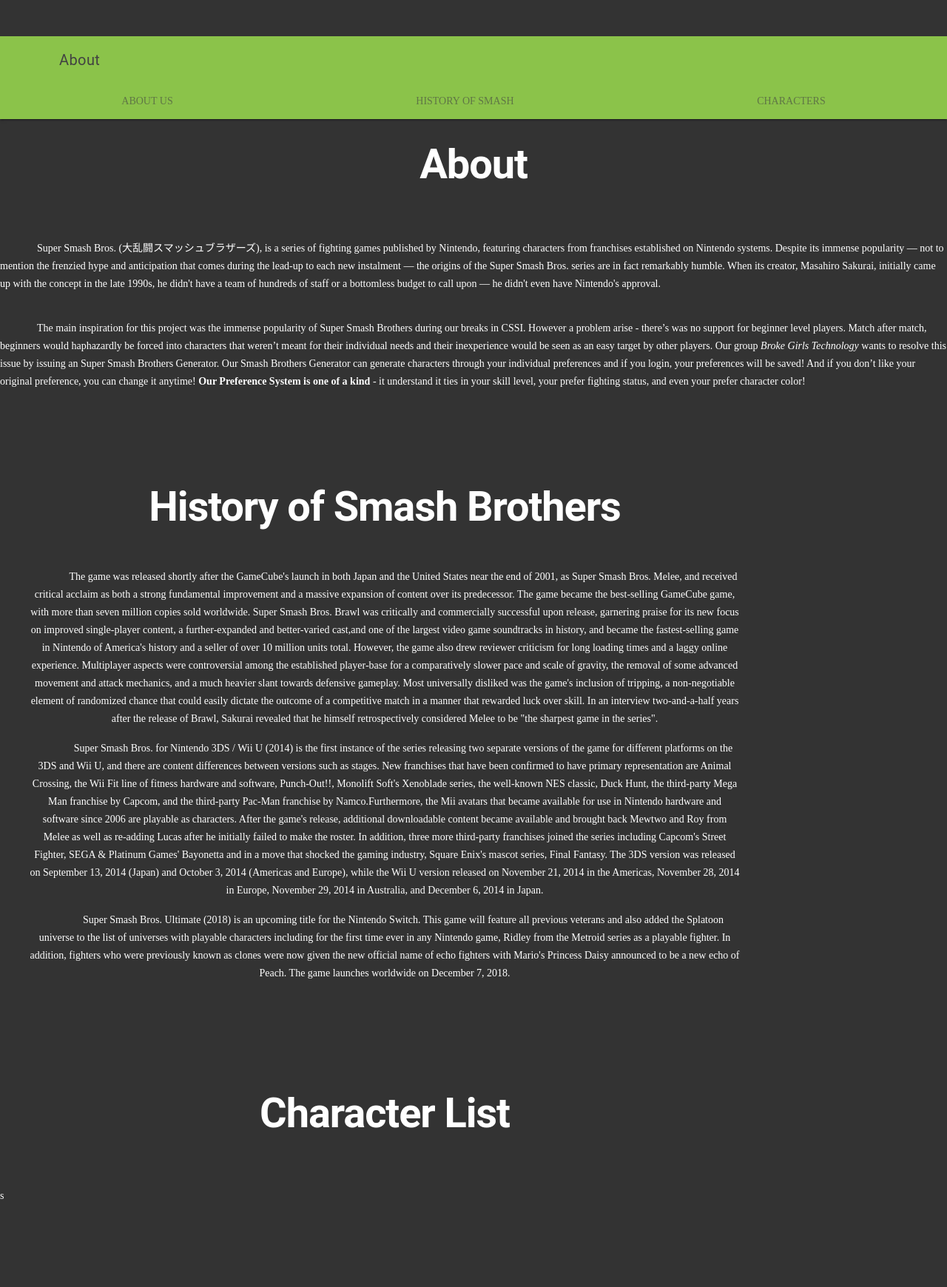
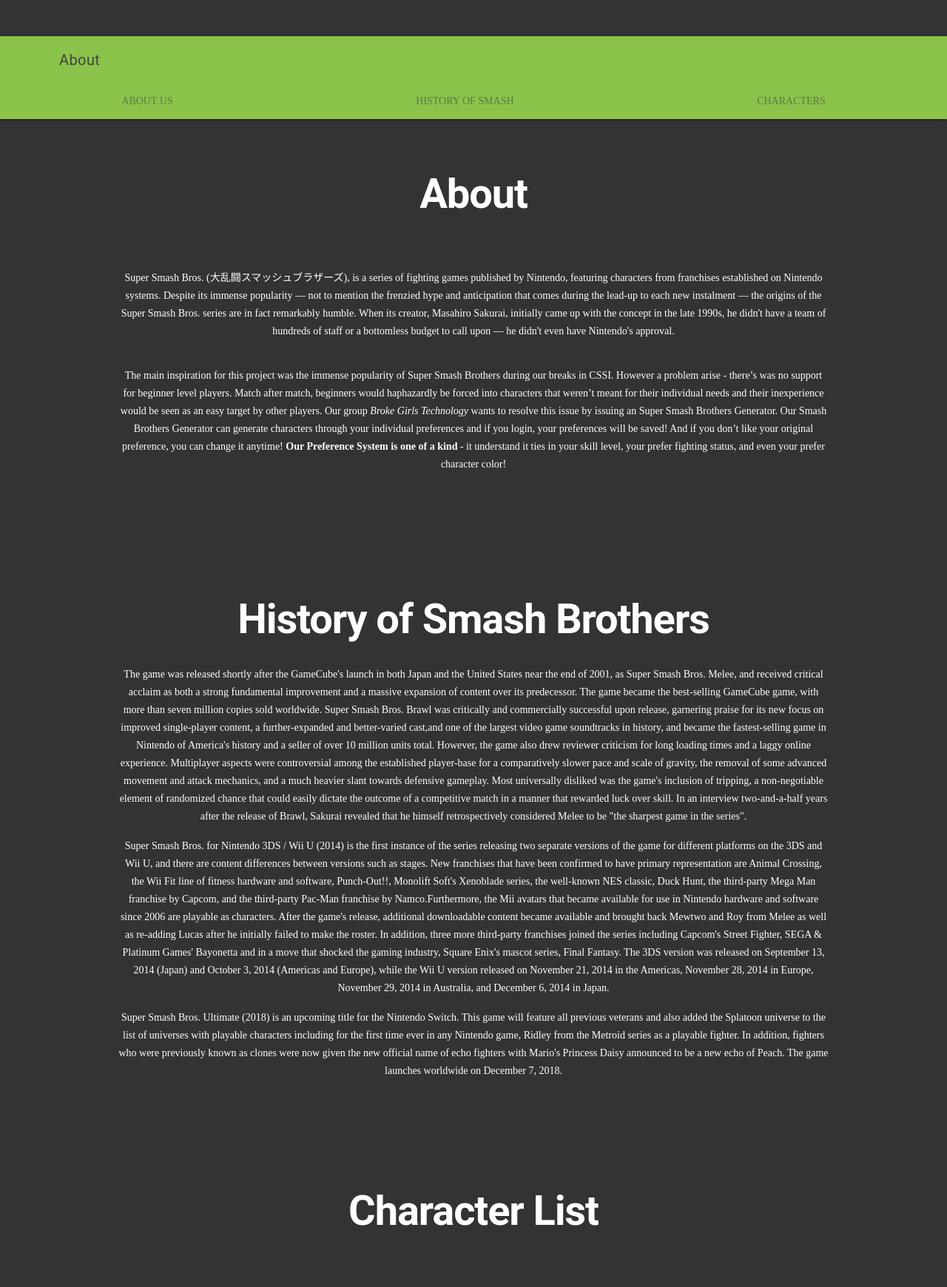
Before and after one commit to Georgie99/CSSI-Project, a Python web app: template templates/about.html in a window 1280 px wide. Shown: the part 797-2537 px from the top of the page at 74% size. Run offline with Jinja, Linux system fonts and the light colour scheme; the template is opened without the code that fills it, so the values that code supplies are empty.

Commit message:
CSS
-The about page is a demon

```diff
--- a/style_dir/about.css
+++ b/style_dir/about.css
@@ -11,7 +11,6 @@ header{
 }
 p {
 letter-spacing: 0px;
-text-indent: 50px;
 }
 header{
   z-index: 1;
@@ -59,6 +58,7 @@ header{
   min-height: fit-content;
   width: 75%;
   text-align: center;
+  margin: 0;
 
 }
 .mdl-layout.mdl-js-layout.mdl-layout--fixed-header.mdl-layout--fixed-tabs{
--- a/templates/about.html
+++ b/templates/about.html
@@ -49,8 +49,8 @@
       <a class="mdl-navigation__link" href="/">Log Out</a>
     </nav>
   </div>
-  <div id="content">
-  <div>
+  <div  id="content">
+  <div class="textBoxes">
   <!-- <div id="div1"></div>
     <h1 align="center"><b>About Us</b></h1>
   <div class="textBoxes"  > -->
@@ -76,14 +76,12 @@
   </div>
   <br>
   <br>
-  <div>
   <!-- <div id="div2">
     <h1 align="center"><b>History of Smash Brothers</b></h1>
   </div> -->
   <div class="textBoxes" >
-  <h1    id="div2" align="center"><b>History of Smash Brothers</b></h1>
-  <br>
-  <p  >
+  <h1   id="div2" ><b>History of Smash Brothers</b></h1>
+  <p>
           The game was released shortly after the GameCube's launch in both Japan and the United States near the end of 2001, as Super Smash
           Bros. Melee, and received critical acclaim as both a strong fundamental improvement and a massive expansion of content over its
           predecessor. The game became the best-selling GameCube game, with more than seven million copies sold worldwide. Super Smash Bros.
@@ -114,7 +112,6 @@
           fighters with Mario's Princess Daisy announced to be a new echo of Peach. The game launches worldwide on December 7, 2018.    </p>
   <br>
   </div>
-  <div>
   <!-- <div id="div3">
   <h1 align="center"><b>Character List</b> </h1>
   </div> -->
@@ -151,10 +148,9 @@
   </div>
   {% endfor %}
   </div>
-  <div>
-  </div>
 </div>
-s
+</div>
+
     <!-- <i class="material-icons">event</i> -->
   <script src="https://unpkg.com/aos@2.3.1/dist/aos.js"></script>
   <script>
```
